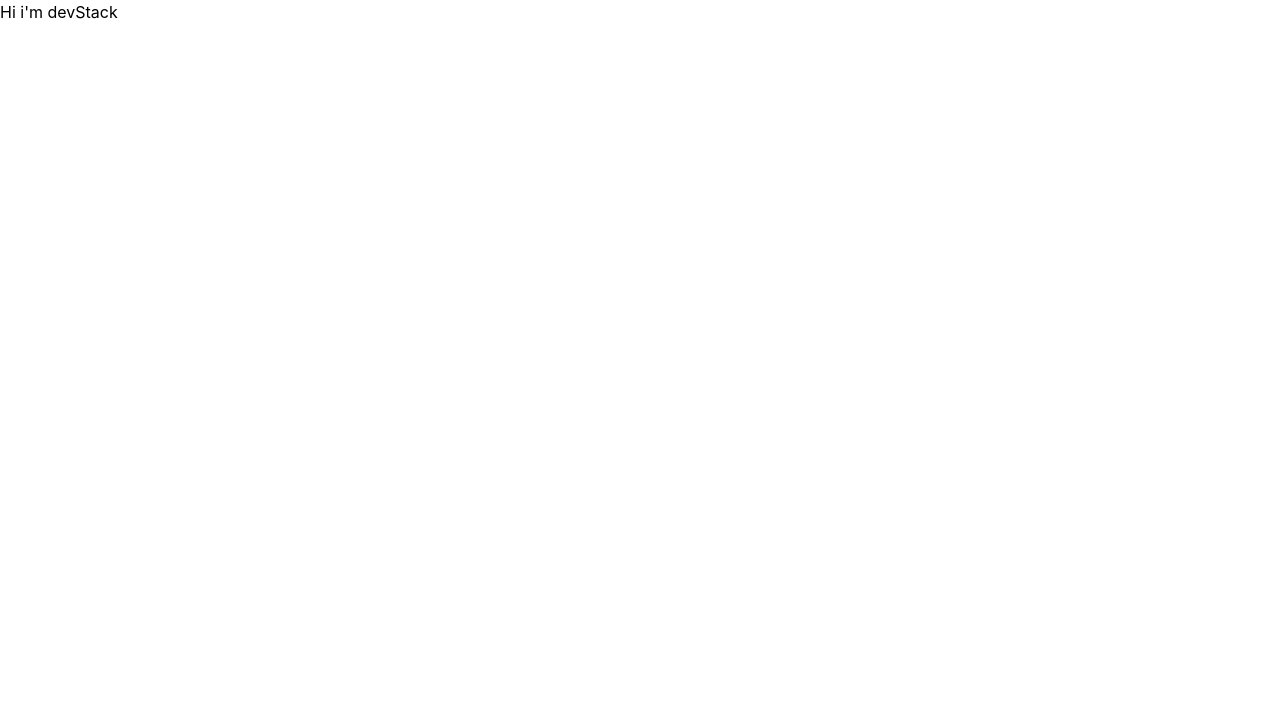
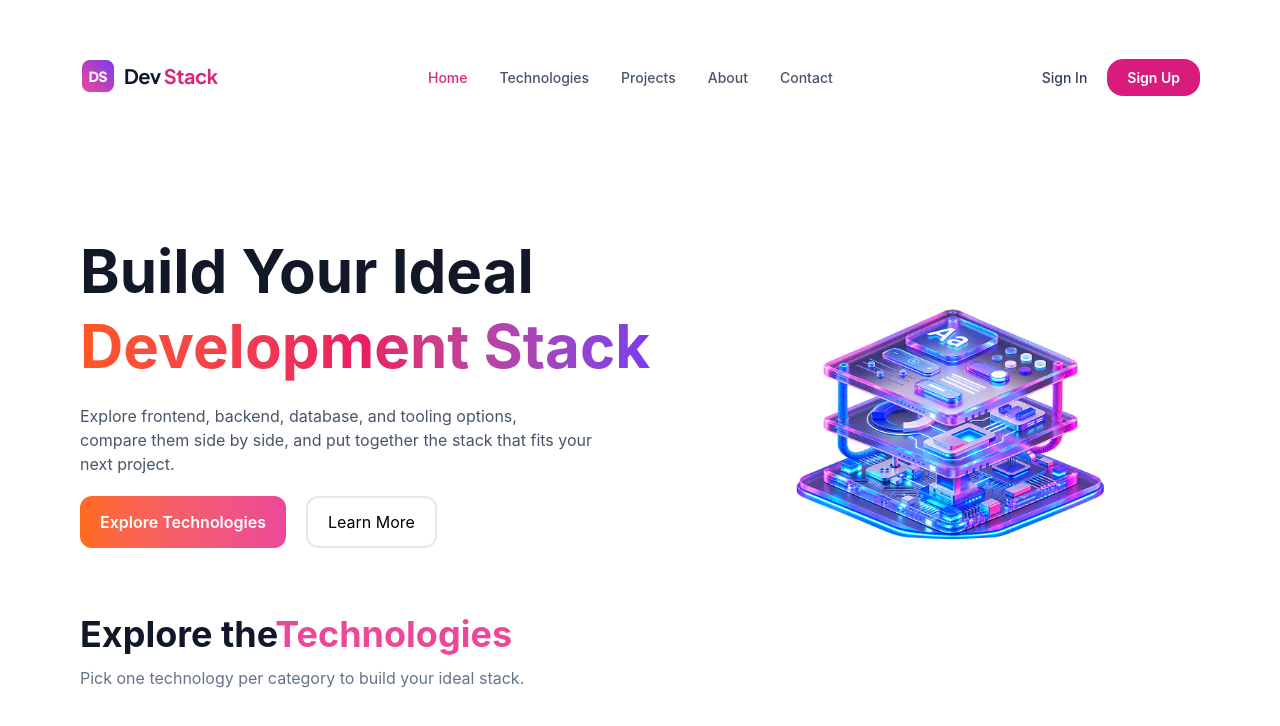
Before and after one commit to Ummahabibahabo/dev-stack-react-project, a React (Vite) app: page / in a window 1280 px wide. Shown: the top 726 px of the page. Built offline with nearby package versions, Linux system fonts and the light colour scheme.

Commit message:
Navbar and Banner section complete

```diff
--- a/src/App.tsx
+++ b/src/App.tsx
@@ -1,10 +1,18 @@
+import { Suspense } from "react";
 import "./App.css";
+import Banner from "./Components/Banner";
+import Navbar from "./Components/Navbar";
+import Technologies from "./Components/Technologies/Technologies";
 
 function App() {
   return (
-    <>
-      <h1>Hi i'm devStack</h1>
-    </>
+    <div className="container mx-auto px-20 py-10">
+      <Navbar></Navbar>
+      <Banner></Banner>
+      <Suspense fallback={<p>Loading.....</p>}>
+        <Technologies></Technologies>
+      </Suspense>
+    </div>
   );
 }
 
--- /dev/null
+++ b/src/Components/Banner.tsx
@@ -0,0 +1,36 @@
+import React from "react";
+import BannerImg from "../assets/banner-stack.png";
+const Banner = () => {
+  return (
+    <div className="mt-30 flex-1 md:flex justify-between ">
+      <div className="space-y-5">
+        {/* Heading */}
+        <h1 className=" text-4xl md:text-6xl font-bold leading-tight text-[#111827]">
+          Build Your Ideal
+          <br />
+          <span className="bg-gradient-to-r from-[#FF5722] via-[#E91E63] to-[#7C3AED] bg-clip-text text-transparent">
+            Development Stack
+          </span>
+        </h1>
+        <p className="font-normal md: text-[14px]text-[18px] text-[#475569]">
+          Explore frontend, backend, database, and tooling options, <br />
+          compare them side by side, and put together the stack that fits your{" "}
+          <br /> next project.
+        </p>
+        <div className=" flex flex-col md:flex-row gap-5">
+          <button className="px-5 py-3 rounded-xl bg-gradient-to-r from-[#FF6B1A] to-[#EC4899] text-white font-semibold ">
+            Explore Technologies
+          </button>
+          <button className="px-5 py-3 border-2 border-gray-200 rounded-xl bg-white">
+            Learn More
+          </button>
+        </div>
+      </div>
+      <div>
+        <img className="w-[500px] h-[380px]" src={BannerImg} alt="" />
+      </div>
+    </div>
+  );
+};
+
+export default Banner;
--- a/src/Components/Navbar.tsx
+++ b/src/Components/Navbar.tsx
@@ -1,7 +1,70 @@
-import React from "react";
+import React, { useState } from "react";
+import { FaBars, FaXmark } from "react-icons/fa6";
 
+import LogoImg from "../assets/logo-text.png";
 const Navbar = () => {
-  return <div></div>;
+  const [menuOpen, setMenuOpen] = useState<boolean>(false);
+  const handleMenuButton = () => {
+    setMenuOpen(!menuOpen);
+  };
+  return (
+    <nav className="relative sticky top-0 z-50 bg-white ">
+      {/* Main Navbar */}
+      <div className="flex items-center justify-between h-[74px] ">
+        {/* Mobile Hamburger */}
+        <button
+          onClick={handleMenuButton}
+          className="md:hidden text-3xl text-[#64748B]"
+        >
+          {menuOpen ? <FaXmark /> : <FaBars />}
+        </button>
+
+        {/* Logo */}
+        <img src={LogoImg} alt="DevStack" />
+
+        {/* Desktop Navigation */}
+        <ul className="hidden md:flex items-center gap-8 text-[14px] text-[#475569] font-medium">
+          <li className="text-[#DB2777]  cursor-pointer">Home</li>
+
+          <li className="cursor-pointer">Technologies</li>
+
+          <li className="cursor-pointer">Projects</li>
+
+          <li className="cursor-pointer">About</li>
+
+          <li className="cursor-pointer">Contact</li>
+        </ul>
+
+        {/* Sign In / Sign Up */}
+        <div className="flex items-center gap-3 md:gap-5">
+          <button className="font-medium text-[14px] text-[#334155]">
+            Sign In
+          </button>
+
+          <button className="px-4 md:px-5 py-2 bg-[#D91B7E] rounded-2xl text-[14px] text-white font-semibold">
+            Sign Up
+          </button>
+        </div>
+      </div>
+
+      {/* Mobile Menu */}
+      {menuOpen && (
+        <div className="absolute w-full bg-white shadow-md  md:hidden">
+          <ul className="flex flex-col items-center gap-5 py-6 text-[14px] text-[#475569] font-medium">
+            <li className="text-[#DB2777] cursor-pointer">Home</li>
+
+            <li className="cursor-pointer">Technologies</li>
+
+            <li className="cursor-pointer">Projects</li>
+
+            <li className="cursor-pointer">About</li>
+
+            <li className="cursor-pointer">Contact</li>
+          </ul>
+        </div>
+      )}
+    </nav>
+  );
 };
 
 export default Navbar;
--- /dev/null
+++ b/src/Components/Technologies/Technologies.tsx
@@ -0,0 +1,19 @@
+import React from "react";
+
+const Technologies = () => {
+  return (
+    <div>
+      <div className="space-y-3">
+        <h1 className="text-4xl text-[#0F172A] font-bold">
+          Explore the
+          <span className="text-[#EC4899]">Technologies</span>
+        </h1>
+        <p className="text-[16px]font-normal text-[#64748B]">
+          Pick one technology per category to build your ideal stack.
+        </p>
+      </div>
+    </div>
+  );
+};
+
+export default Technologies;
```
